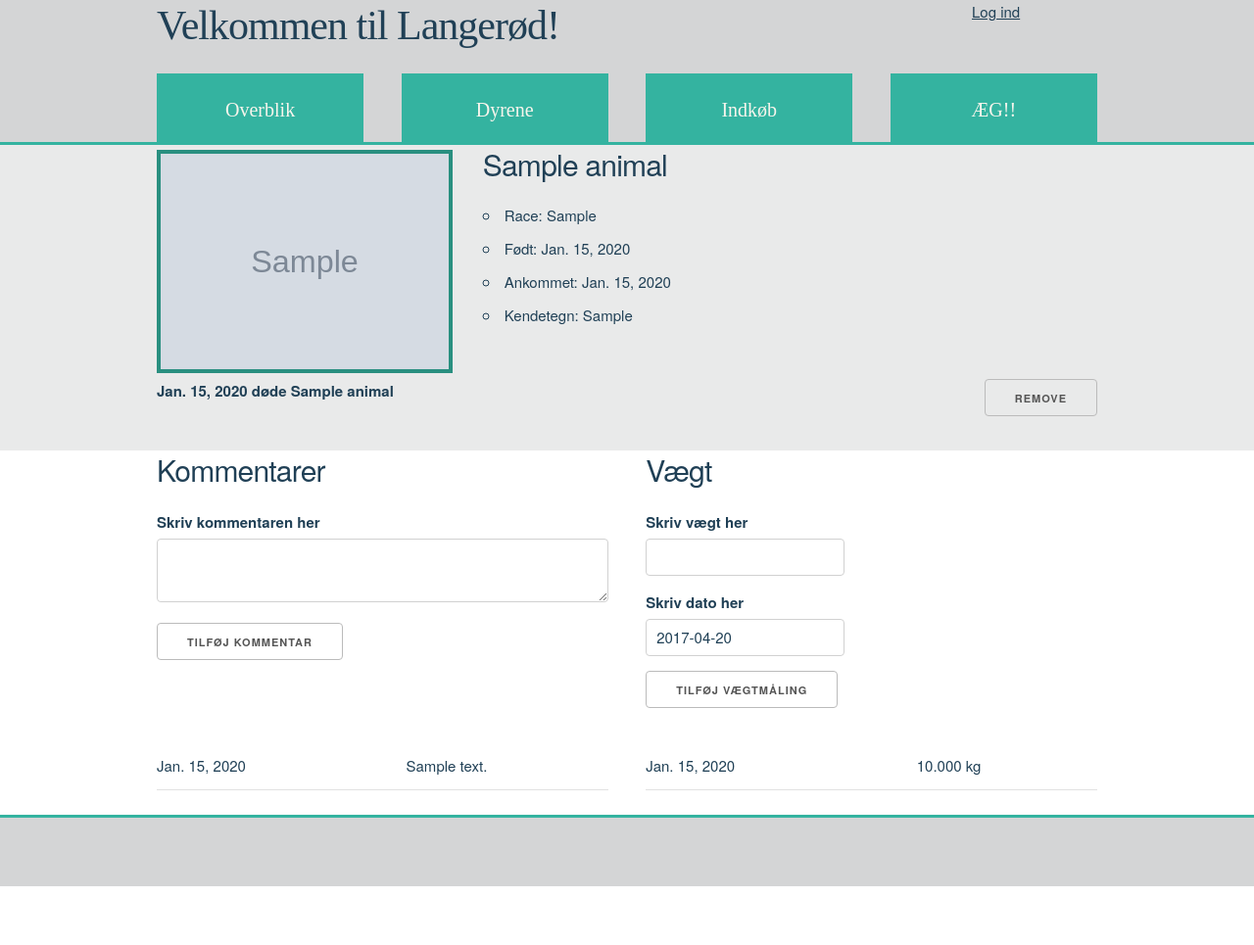
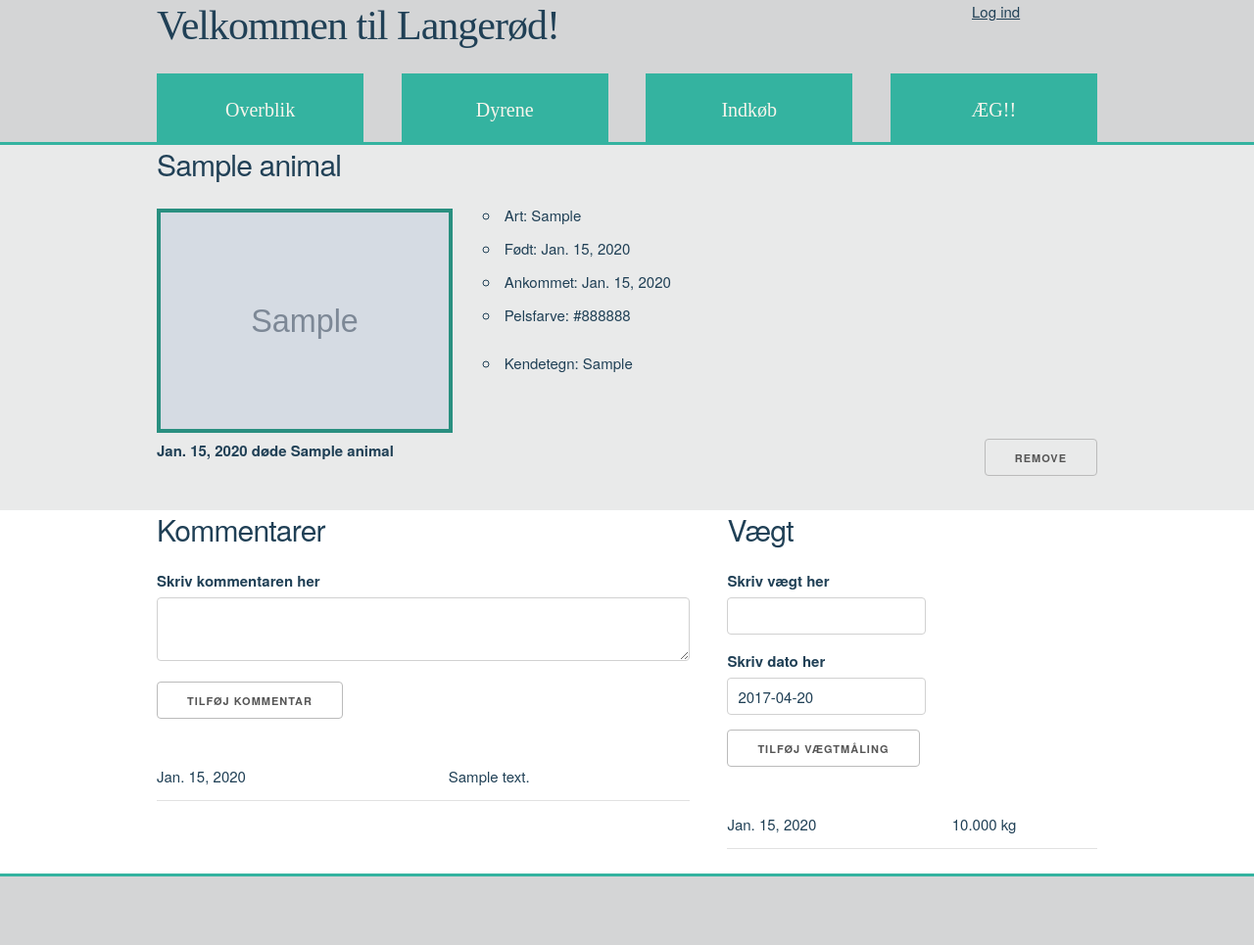
Before and after one commit to Wullum/wullum, a Django app: a page that uses wullum/animals/templates/animals/animal.html in a window 1280 px wide. Shown: the whole page at 98% size. Before the commit the page ends 905 px from the top, so only its background shows below. Run offline with Django 3.2, Linux system fonts and the light colour scheme; tables that the repository leaves empty hold one stand-in row (values such as "Sample post"); grey boxes marked "Sample" are stand-in pictures.

Commit message:
Flyttet pelsfarve til højre. Nested divs for kendetegn og for kommentarer og vægt. Ændret race til art

```diff
--- a/wullum/animals/templates/animals/animal.html
+++ b/wullum/animals/templates/animals/animal.html
@@ -5,6 +5,9 @@
 {% block body_block %}
     <div class="greyfield">
     <div class="container">
+        <div class="row">
+            <h4 class="u-full-width">{{ one_animal }}</h4>
+        </div>
         <div class="row">
             <div class="four columns billede">
                 {% if one_animal.picture%}
@@ -16,25 +19,26 @@
                 {% endif %}
             </div>
 
+            <div class="eight columns">
+            <div class="row">
             <div class="four columns">
-                <h4>{{ one_animal }}</h4>
                 <ul>
-                    <li>Race: {{ one_animal.species }}</li>
+                    <li>Art: {{ one_animal.species }}</li>
                     {% if one_animal.born %}
                         <li>Født: {{ one_animal.born }}</li>
                     {% else %}
                         <li>Født: Ukendt</li>
                     {% endif %}
                     <li>Ankommet: {{ one_animal.arrived }}</li>
-                    <li>Kendetegn: {{ one_animal.animal_characteristics }}</li>
+                    <li>Pelsfarve: {{ one_animal.fur_colour }}</li>
                 </ul>
             </div>
 
-            <div class="four columns">
+            <div class="eight columns">
                 {% if one_animal.species == "Kanin" %}
 
                 </ul>
-                    <li>Pelsfarve: {{ one_animal.fur_colour }}</li>
+
                     {% if one_animal.fur_type != '0' %}
                         <li>Pelstype: {{ one_animal.fur_type }}</li>
                     {% else %}
@@ -59,6 +63,16 @@
 
                 {% endif %}
             </div>
+        </div>
+
+        <div class="row">
+            <div class="twelve columns">
+                <ul>
+                 <li>Kendetegn: {{ one_animal.animal_characteristics }}</li>
+                </ul>
+            </div>
+        </div>
+        </div>
         </div>
 
         <div class="row">
@@ -107,12 +121,13 @@
 
             </div>
         </div>
+        </div>
     </div>
     </div>
 
     <div class="container">
         <div class="row">
-            <div class="six columns">
+            <div class="seven columns">
                 <h4>Kommentarer</h4>
 
                 <form id="add_comment" method="post">
@@ -142,9 +157,24 @@
 
                     <input class="button" name="submit_comment" value="Tilføj kommentar" type="submit"/>
                 </form>
+
+                {% if comment_list %}
+                <table class="u-full-width">
+                {% for comment in comment_list %}
+                    <tbody>
+                    <tr>
+                        <td>{{ comment.comments_date }}</td>
+                        <td>{{ comment.comment }}</td>
+                    </tr>
+                    </tbody>
+                {% endfor %}
+                </table>
+                {% else %}
+                <p>Der er ingen kommentarer...</p>
+                {% endif %}
             </div>
 
-            <div class="six columns">
+            <div class="five columns">
             <h4>Vægt</h4>
 
             <form id="add_weight" method="post">
@@ -175,29 +205,7 @@
                 <input class="button" name="submit_weight" value="Tilføj vægtmåling" type="submit"/>
             </form>
 
-            </div>
-            </div>
-
-        <div class="row">
-            <div class="one-half column">
-                {% if comment_list %}
-                <table class="u-full-width">
-                {% for comment in comment_list %}
-                    <tbody>
-                    <tr>
-                        <td>{{ comment.comments_date }}</td>
-                        <td>{{ comment.comment }}</td>
-                    </tr>
-                    </tbody>
-                {% endfor %}
-                </table>
-                {% else %}
-                <p>Der er ingen kommentarer...</p>
-                {% endif %}
-            </div>
-
-            <div class="one-half column">
-                {% if weight_list %}
+            {% if weight_list %}
                 <table class="u-full-width">
                 {% for weight in weight_list %}
                     <tbody>
@@ -211,8 +219,8 @@
                 {% else %}
                 <p>Der er ingen vægte målt...</p>
                 {% endif %}
+
             </div>
-
         </div>
 
     </div>
```
